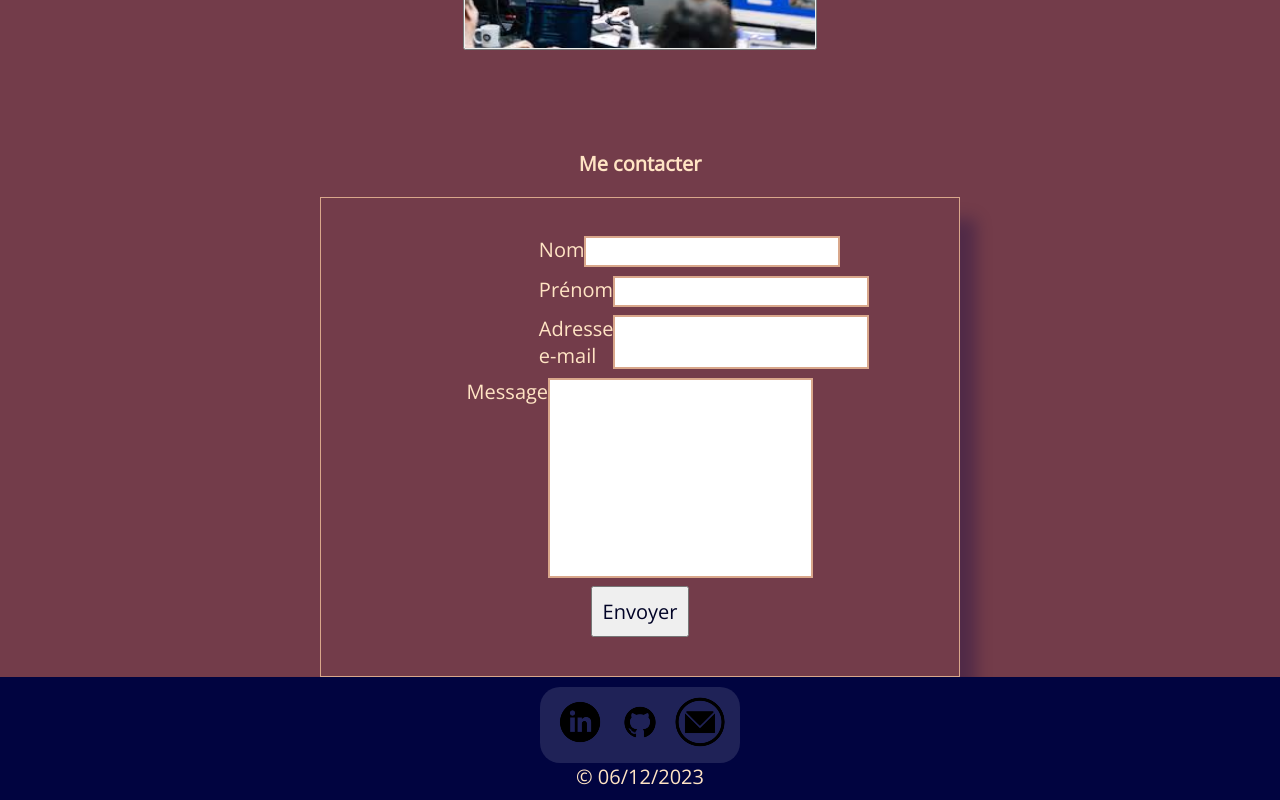
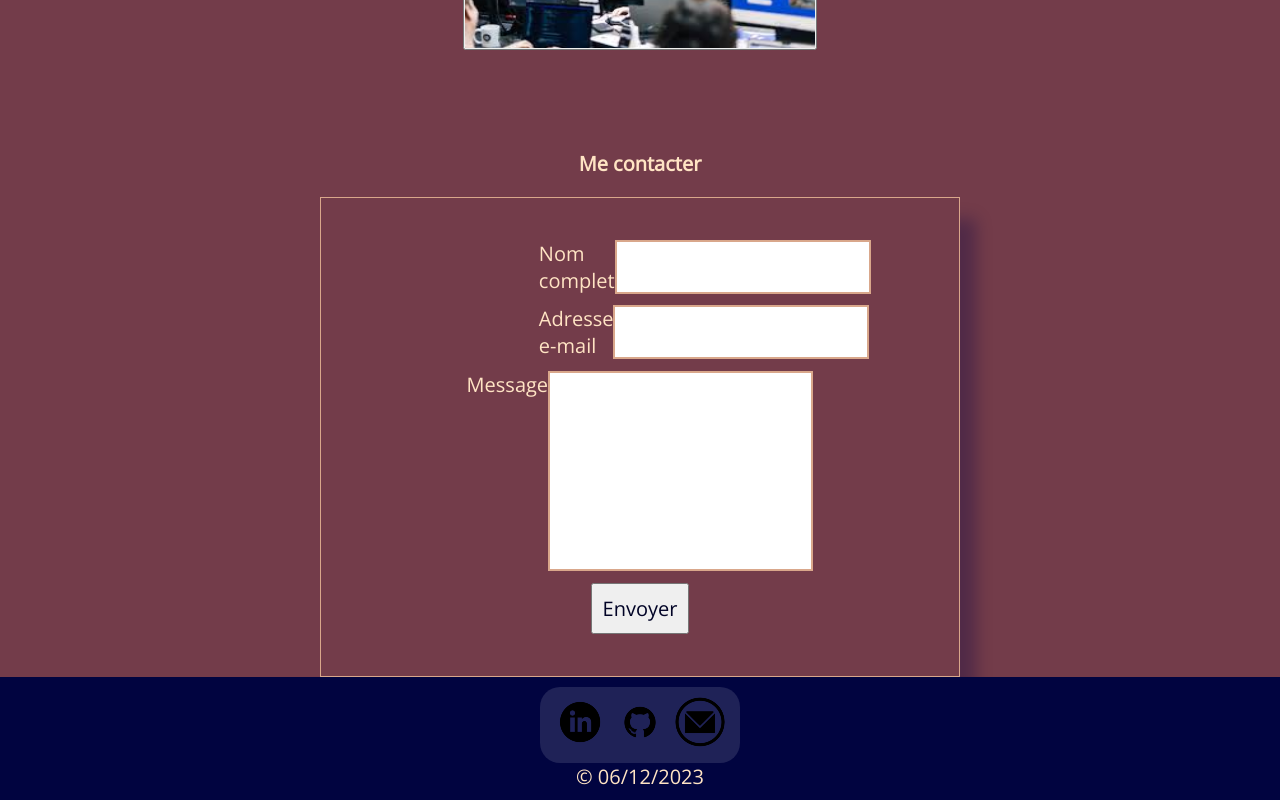
Before and after one commit to AlaiWebDev/portfolio-cef, a Vue app: page / in a window 1280 px wide. Shown: the part 4555-5355 px from the top of the page. Built offline with nearby package versions, Linux system fonts and the light colour scheme.

Commit message:
END emailjs send ok

```diff
--- a/index.html
+++ b/index.html
@@ -4,6 +4,9 @@
     <meta charset="UTF-8">
     <link rel="icon" href="/favicon.png" type="image/png">
     <meta name="viewport" content="width=device-width, initial-scale=1.0">
+    <script type="text/javascript"
+        src="https://cdn.jsdelivr.net/npm/@emailjs/browser@4/dist/email.min.js">
+    </script>
     <title>Portfolio Alain ORLUK</title>
   </head>
   <body>
--- a/package.json
+++ b/package.json
@@ -9,6 +9,7 @@
     "preview": "vite preview"
   },
   "dependencies": {
+    "@emailjs/browser": "^4.3.3",
     "@vueuse/core": "^10.7.0",
     "vue": "^3.3.10",
     "vue-router": "^4.2.5"
--- a/src/components/ContactMe.vue
+++ b/src/components/ContactMe.vue
@@ -1,26 +1,41 @@
 <script setup>
+    function sendEmail() {
+        (function(){
+          emailjs.init(import.meta.env.VITE_EMAILJS_PUBLIC_KEY);
+      })();
+      const params = {
+        to_name: "Alain",
+        from_name: document.querySelector("#senderName").value,
+        from_email: document.querySelector("#senderEmail").value,
+        message: document.querySelector("#emailMessage").value,
+        reply_to: document.querySelector("#senderEmail").value
+      }
 
+      const serviceID = import.meta.env.VITE_EMAILJS_SERVICEID;
+      const templateID = import.meta.env.VITE_EMAILJS_TEMPLATEID;
+      emailjs.send(serviceID, templateID, params)
+      .then( res => {
+        alert("E-mail envoyé avec succès");
+      })
+      .catch();
+    }
 </script>
 
 <template>
     <div id="contact">
         <h2>Me contacter</h2>
-        <form @submit.prevent>
+        <form @submit.prevent="sendEmail()">
             <label>
-                Nom
-                <input type="text" name="" id="">
-            </label>
-            <label>
-                Prénom
-                <input type="text" name="" id="">
+                Nom complet
+                <input type="text" name="" id="senderName">
             </label>
             <label>
                 Adresse e-mail
-                <input type="text" name="" id="">
+                <input type="text" name="" id="senderEmail">
             </label>
             <label>
                 Message
-                <textarea name="" id="" cols="30" rows="10"></textarea>
+                <textarea name="" id="emailMessage" cols="30" rows="10"></textarea>
             </label>
             <input type="submit" value="Envoyer">
         </form>
```
Also changed, not shown: 2 other files (tests, documents, lock files or other folders).
